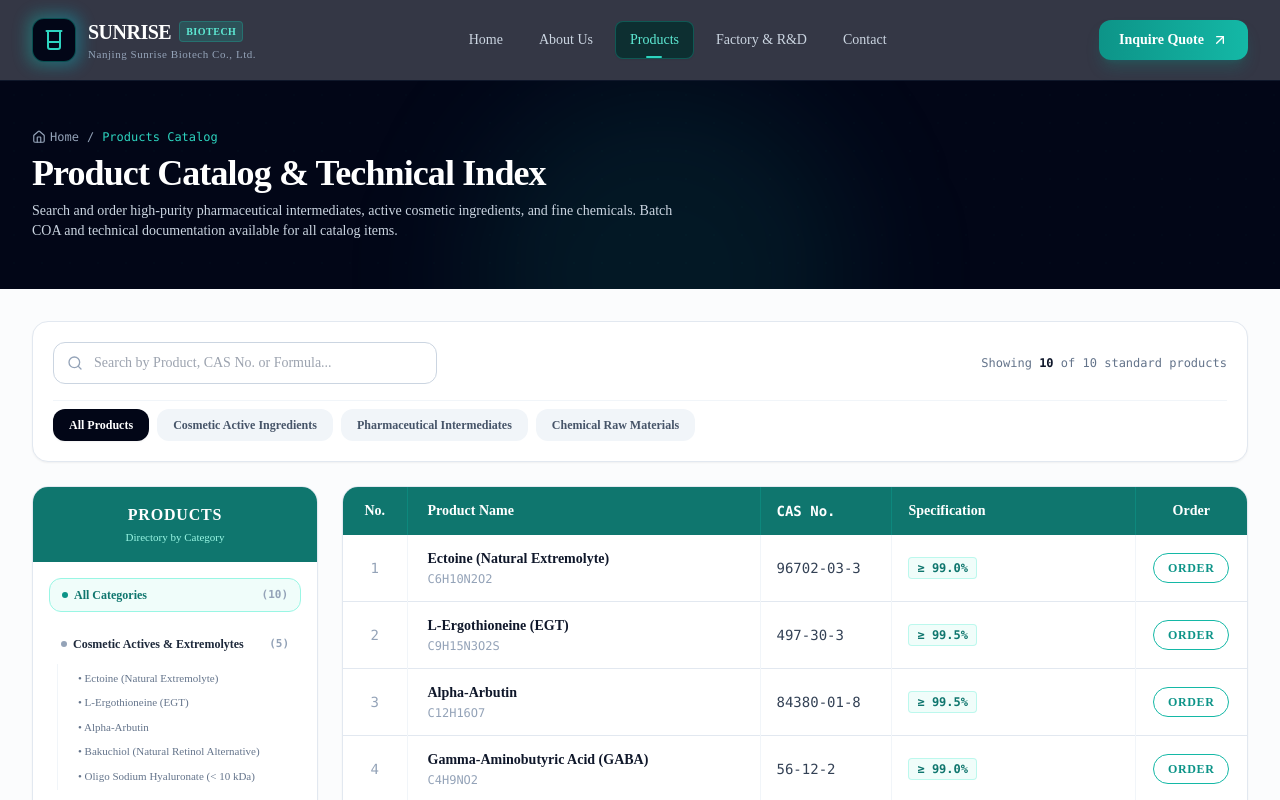
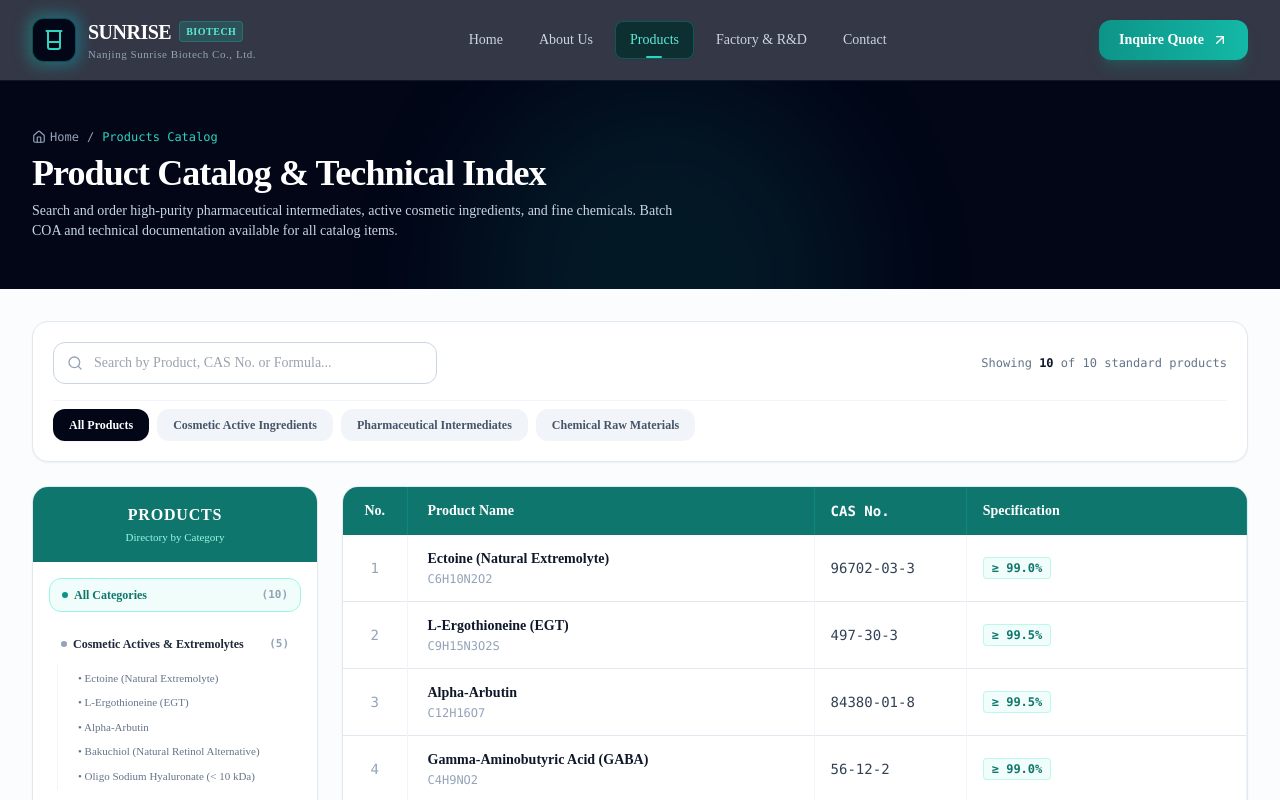
Before and after one commit to wulioo/Sunrise-web, a Next.js app: page /products in a window 1280 px wide. Shown: the top 800 px of the page. Built offline with nearby package versions, Linux system fonts and the light colour scheme.

Commit message:
update: hide order column in product table

```diff
--- a/src/app/products/page.tsx
+++ b/src/app/products/page.tsx
@@ -247,13 +247,13 @@
                     <th className="py-3.5 px-5 border-r border-brand-600/60">Product Name</th>
                     <th className="py-3.5 px-4 font-mono border-r border-brand-600/60">CAS No.</th>
                     <th className="py-3.5 px-4 hidden md:table-cell border-r border-brand-600/60">Specification</th>
-                    <th className="py-3.5 px-4 text-center w-28">Order</th>
+                    <th hidden className="py-3.5 px-4 text-center w-28">Order</th>
                   </tr>
                 </thead>
                 <tbody className="divide-y divide-slate-200 text-slate-700">
                   {currentProducts.length === 0 ? (
                     <tr>
-                      <td colSpan={5} className="py-16 text-center text-slate-400">
+                      <td colSpan={4} className="py-16 text-center text-slate-400">
                         <Beaker className="w-8 h-8 text-slate-300 mx-auto mb-2" />
                         <p className="font-medium text-slate-600">No matching products found</p>
                         <p className="text-xs text-slate-400 mt-1">Try selecting another category or clearing search</p>
@@ -292,7 +292,7 @@
                               {p.purity}
                             </span>
                           </td>
-                          <td className="py-3.5 px-4 text-center" onClick={(e) => e.stopPropagation()}>
+                          <td hidden className="py-3.5 px-4 text-center" onClick={(e) => e.stopPropagation()}>
                             <Link
                               href={`/contact/?product=${encodeURIComponent(p.name)}`}
                               className="inline-flex items-center justify-center px-3.5 py-1.5 rounded-full border border-brand-500 text-brand-600 hover:bg-brand-600 hover:text-white text-xs font-semibold uppercase tracking-wider transition-all shadow-xs"
```
